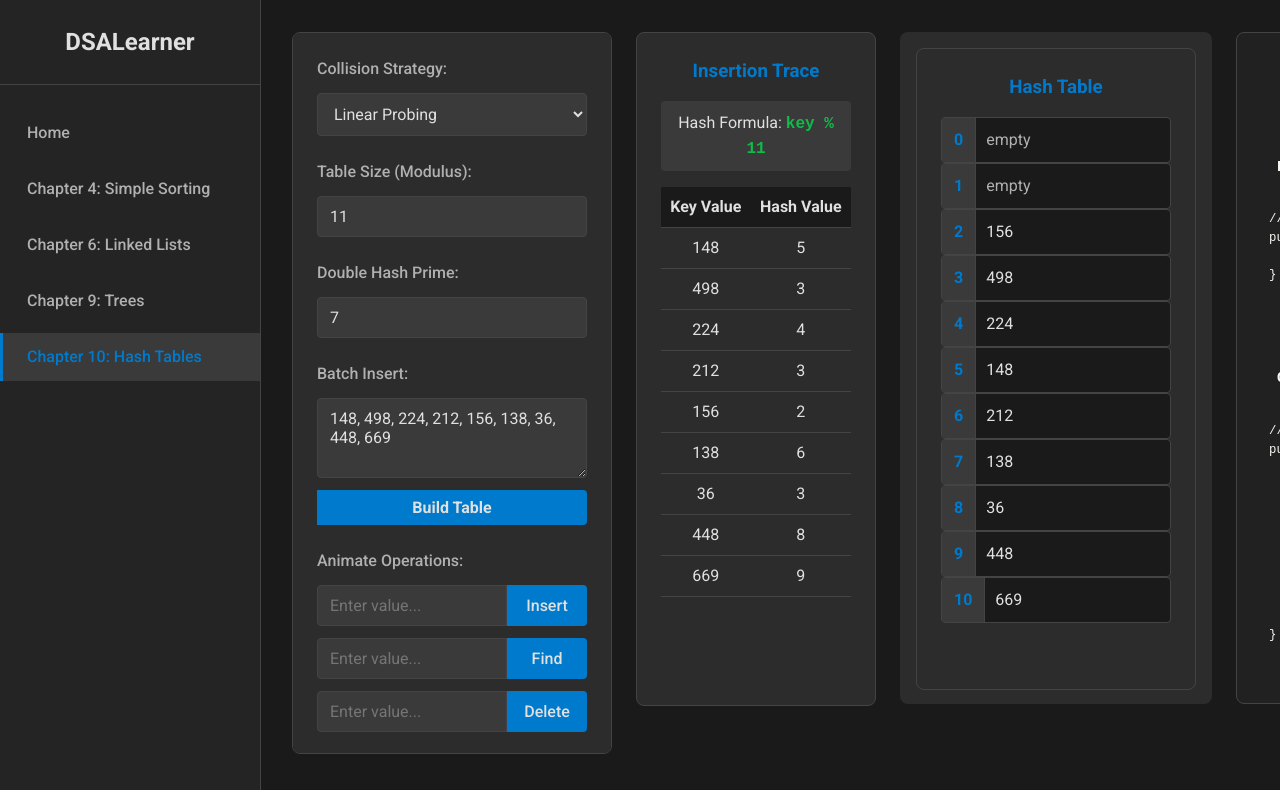
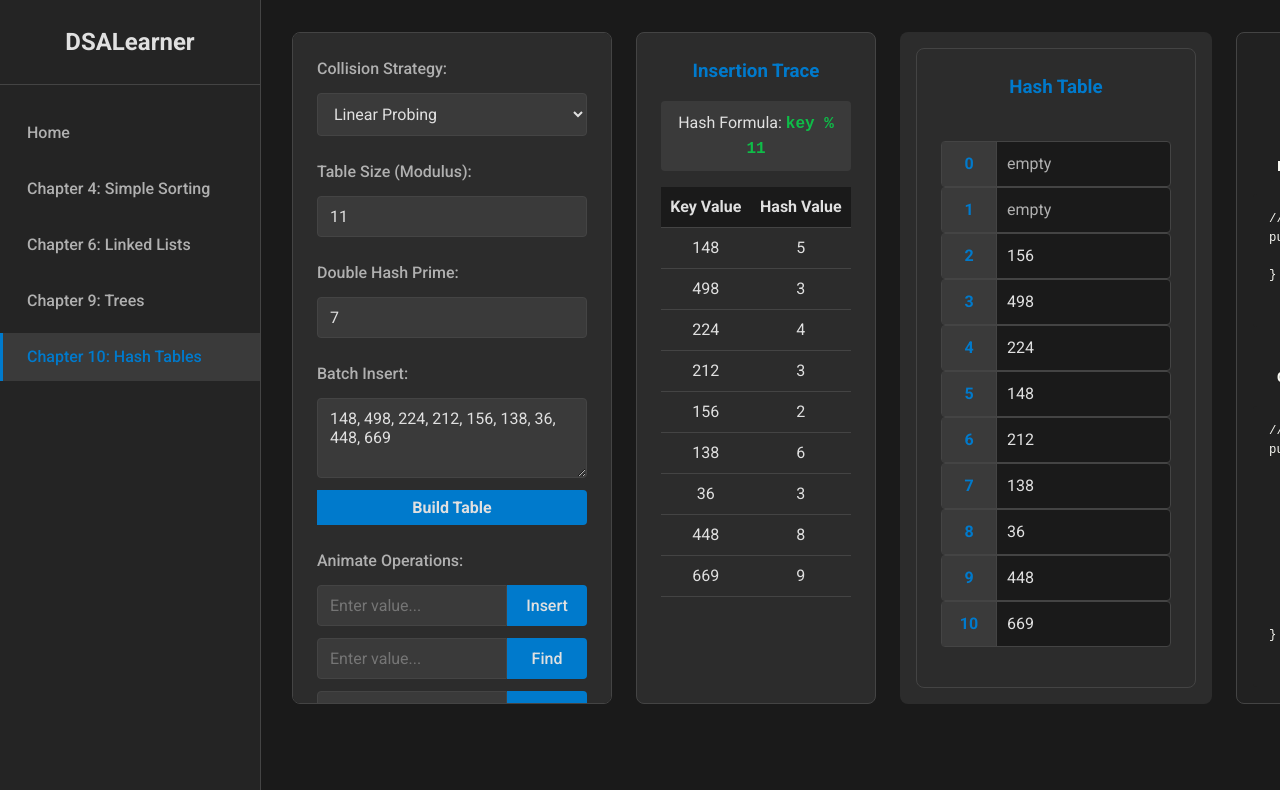
Before and after one commit to thomaskim09/DSALearner, a React (Vite) app: page /hash-table in a window 1280 px wide. Shown: the top 790 px of the page. Built offline with nearby package versions, Linux system fonts and the light colour scheme.

Commit message:
refine hash table

```diff
--- a/src/assets/styles/HashTable.css
+++ b/src/assets/styles/HashTable.css
@@ -20,7 +20,6 @@
 .visualizer-container > *,
 .code-display-container > * {
     width: 100%;
-    height: 100%;
 }
 
 /* --- Styles for each panel --- */
@@ -83,8 +82,16 @@
 .trace-formula { margin: 0 1.5rem 1rem 1.5rem; }
 
 /* Visualizer Panel */
-.hash-table-visualizer { padding: 0; }
-.hash-table-array { flex-grow: 1; overflow-y: auto; padding: 0 1.5rem 1.5rem 1.5rem; }
+.hash-table-visualizer {
+    padding: 0;
+    display: flex;
+    flex-direction: column;
+}
+.hash-table-array {
+    flex-grow: 1;
+    overflow-y: auto;
+    padding: 1.5rem;
+}
 
 /* Code Display Panel */
 .code-display { padding: 0; }
@@ -104,7 +111,7 @@
 .trace-table .empty-trace { color: var(--text-secondary); font-style: italic; padding: 2rem 0; }
 .hash-table-cell { display: flex; align-items: center; background-color: var(--bg-main); border: 1px solid var(--border-color); border-radius: 4px; transition: background-color 0.3s; min-height: 40px; }
 .hash-table-cell.highlight { background-color: var(--node-highlight-bg); border-color: var(--node-highlight-border); }
-.cell-index { padding: 10px 12px; font-weight: bold; background-color: var(--bg-interactive); border-right: 1px solid var(--border-color); color: var(--accent-color); }
+.cell-index { padding: 10px 12px; font-weight: bold; background-color: var(--bg-interactive); border-right: 1px solid var(--border-color); color: var(--accent-color); min-width: 30px; text-align: center; }
 .cell-content { padding: 10px; flex-grow: 1; }
 .cell-value.empty { color: var(--text-secondary); font-style: italic; }
 .cell-value.deleted { color: #ff6b6b; font-style: italic; }
@@ -114,15 +121,22 @@
 
 /* --- CORRECTED ANIMATION FOOTER --- */
 .animation-footer {
-    /* No longer absolutely positioned. It's now a standard flex item. */
-    flex-shrink: 0; /* Prevents the footer from shrinking */
-    background-color: rgba(0, 0, 0, 0.9);
+    flex-shrink: 0;
     color: white;
     padding: 12px 20px;
-    border-top: 1px solid var(--border-color);
     box-sizing: border-box;
+    position: relative;
 }
-.animation-message { font-size: 1.1em; line-height: 1.5; min-height: 50px; text-align: center; white-space: pre-wrap; }
+.animation-message {
+    font-size: 1.1em;
+    line-height: 1.5;
+    min-height: 50px;
+    text-align: center;
+    white-space: pre-wrap;
+    display: flex;
+    align-items: center;
+    justify-content: center;
+}
 .step-navigator { width: 100%; display: flex; justify-content: center; align-items: center; gap: 10px; }
 .step-navigator button { background-color: var(--button-bg); border: none; color: white; padding: 8px 12px; border-radius: 4px; cursor: pointer; }
 .step-navigator button:disabled { background-color: #555; cursor: not-allowed; }
```
